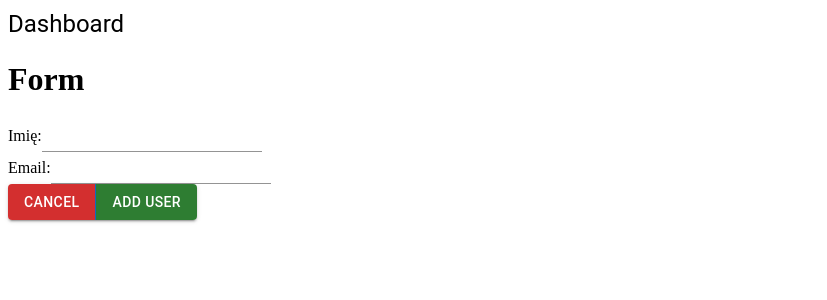
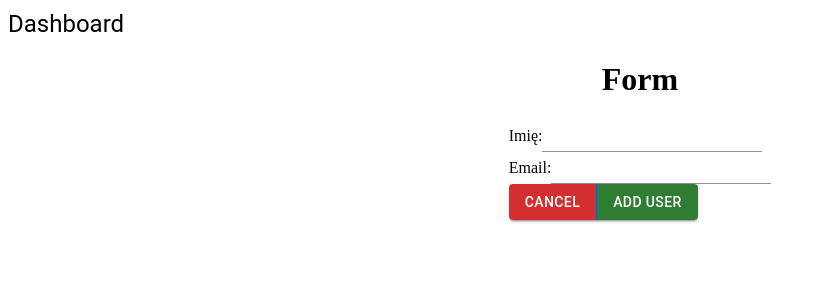
Before and after one commit to danon321/react-redux-user-dashboard, a React (Create React App) app: page /add-user in a window 1280 px wide. Shown: the top 300 px of the page, without its empty margins (0-827 px from the left). Built offline with nearby package versions, Linux system fonts and the light colour scheme.

Commit message:
Center content on screen

```diff
--- a/src/pages/AddUserPage.tsx
+++ b/src/pages/AddUserPage.tsx
@@ -55,7 +55,7 @@ function AddUserPage() {
   });
 
   return (
-    <div>
+    <div style={{ display: "flex", flexDirection: "column", alignItems: "center" }}>
       <h1>Form</h1>
       <form onSubmit={formik.handleSubmit}>
         <div>
```
